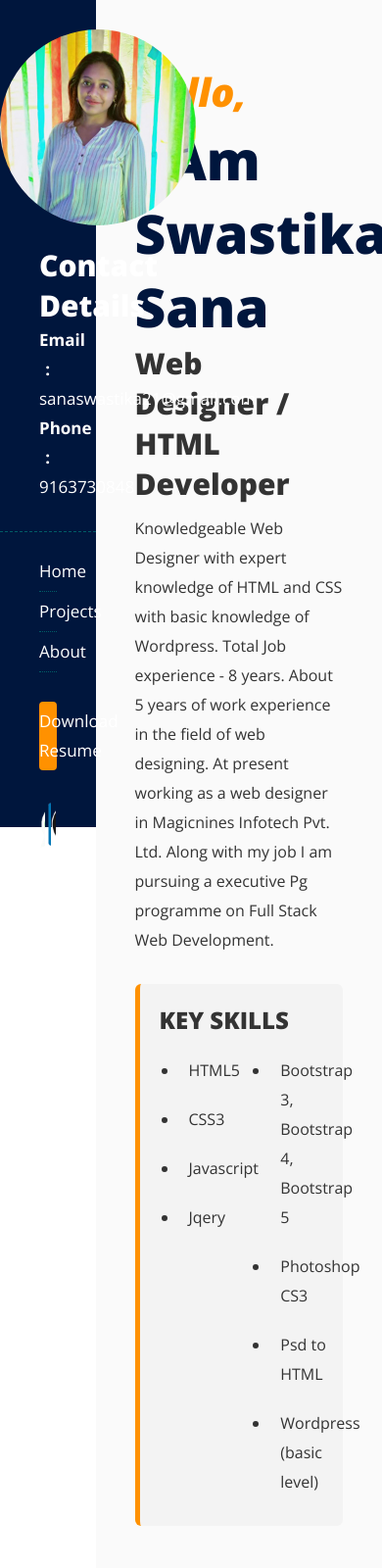
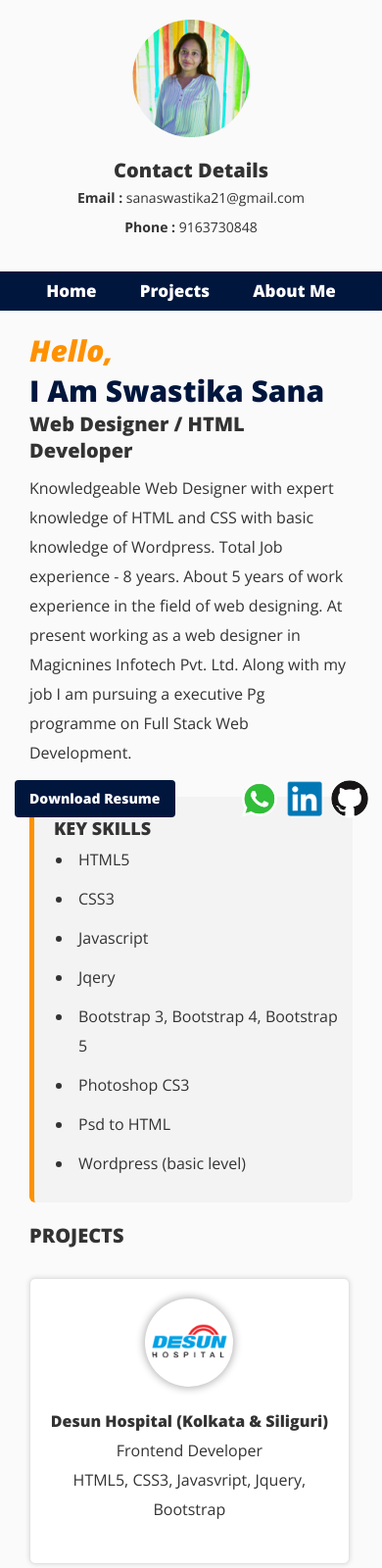
Before and after one commit to SanaProjects/portfolio.github.io, a plain HTML site: page index.html in a window 390 px wide. Shown: the top 1600 px of the page at 98% size. Drawn offline with nearby package versions, Linux system fonts and the light colour scheme.

Commit message:
change on 10-07-22

```diff
--- a/css/style.css
+++ b/css/style.css
@@ -57,7 +57,7 @@ hr{
     --secondary-color: #ff9100;
     --default-text-color: #333;
     --theme-color-hover: #003184;
-    --secondary-color-hover: #ffac3f;
+    --secondary-color-hover: #ff5e00;
 
 }
 
@@ -110,6 +110,18 @@ body{
 }
 /* ===========MARGIN END=============== */
 
+/* ===========Padding Setting=============== */
+
+.default-list.ptb-0 li{
+    padding-top: 0;
+    padding-bottom: 0;
+}
+.ptb-5, .default-list.ptb-5 li {
+    padding: 5px 0;
+}
+
+/* ===========Padding END=============== */
+
 .upper-text{
     text-transform: uppercase;
 }
@@ -139,7 +151,11 @@ body{
     border: 1px solid #e3e3e3;
     border-radius: 6px;
     box-shadow: 0 0 5px 0 #d6d6d6;
-
+    transition: 0.5s;
+}
+.gallery-item:hover{
+    /* box-shadow: 0 0 10px 0 var(--theme-color); */
+    border: 1px solid var(--theme-color);
 }
 .card{
     padding: 20px 10px;
@@ -153,7 +169,7 @@ body{
 
 .default-list li{
     list-style: disc;
-    padding: 10px;
+    padding: 5px;
     margin-left: 20px;
 }
 
@@ -166,13 +182,22 @@ body{
     padding: 10px 30px;
     border-radius: 4px;
     text-align: center;
+    transition: 0.5s;
 }
 .pm-btn a{
     background-color: var(--theme-color);
     color: #ffffff;
 }
+.pm-btn a:hover{
+    background-color: var(--theme-color-hover);
+
+}
 .sd-btn a{
     background-color: var(--secondary-color);
+    color: #ffffff;
+}
+.sd-btn a:hover{
+    background-color: var(--secondary-color-hover);
     color: #ffffff;
 }
 .red-btn a{
@@ -201,6 +226,7 @@ body{
     align-items: center;
     justify-content: center;
     margin-bottom: 20px;
+    transition: 0.5s;
 }
 
 .img-wrap-circle img{
@@ -251,6 +277,11 @@ body{
 
 .contact-details a{
     color: #ffffff;
+    transition: 0.5s;
+}
+.contact-details a:hover{
+    color: var(--secondary-color);
+
 }
 .left-side-bar hr{
     border-color: #005b65;
@@ -265,6 +296,10 @@ body{
     padding: 5px 0;
     display: block;
     border-bottom: 1px dotted #005b65;
+    transition: 0.5s;
+}
+.menu-list li a:hover{
+    color: var(--secondary-color);
 }
 
 .menu-list li.default-btn a{
@@ -277,12 +312,18 @@ body{
     padding: 0 40px;
 }
 .img-icon{
-    overflow: hidden;
+    /* overflow: hidden; */
     text-align: center;
+    transition: all 0.5s;
 }
+
 .img-icon img{
     width: 50px;
     height: 50px;
+    transition: all 0.5s ease-in-out;
+}
+.img-icon a:hover .icon{
+    transform: scale(1.2);
 }
 /* ===================================== */
 
@@ -304,6 +345,19 @@ body{
 
 .gallery-item{
     background-color: #ffffff;
+    position: relative;
+}
+.gallery-item:hover .img-wrap-circle{
+    box-shadow: 0 0 8px 1px var(--secondary-color);
+}
+.gallery-link{
+    position: absolute;
+    width: 100%;
+    height: 100%;
+    z-index: 1;
+    top: 0;
+    left: 0;
+    opacity: 0;
 }
 
 .gallery-item p{
@@ -318,3 +372,209 @@ body{
     padding-bottom: 20px;
     border-radius: 6px;
 }
+
+@media (max-width:1180px){
+    h1{
+        font-size: 45px;
+    }
+    h2{
+        font-size: 24px;
+    }
+    h3{
+        font-size: 20px;
+    }
+
+    .right-body-wrap h1 span{
+        font-size: 36px;
+    }
+    .contact-details {
+        padding: 0 5px;
+        margin-top: 20px;
+        text-align: center;
+        color: #ffffff;
+    }
+    .contact-details p {
+        font-size: 14px;
+    }
+
+    .nav-list, .link-list {
+        padding: 0 10px;
+    }
+    .profile-img-wrap, .profile-img-wrap img{
+        width: 120px;
+        height: 120px;
+    }
+    /* .gallery-item{
+        width: 49%;
+    } */
+}
+
+
+@media (max-width: 1024px){
+
+    h1{
+        font-size: 30px;
+    }
+    h2{
+        font-size: 20px;
+    }
+    h3{
+        font-size: 18px;
+    }
+
+    .right-body-wrap h1 span{
+        font-size: 30px;
+    }
+    .nav-list{
+        line-height: 0;
+    }
+
+    /* .para-row{
+        flex-direction: column;
+    } */
+    /* .para-col{
+        width: 100%;
+    }
+    .gallery-item{
+        width: 100%;
+    } */
+    .body-wrap{
+        flex-direction: column;
+    }
+    .right-body-wrap, .left-side-bar{
+        width: 100%;
+
+    }
+    .left-side-bar{
+        height: inherit;
+        position: inherit;
+        background-color: #fafafa;
+        padding: 20px 0 0 0;
+
+    }
+    .profile-img-wrap{
+        width: 100%;
+    }
+    .left-side-bar hr{
+        display: none;
+    }
+    .right-body-wrap {
+        margin-left: 0;
+        padding: 0 30px;
+    }
+
+    .nav-list{
+        background-color: var(--theme-color);
+        margin-top: 20px;
+
+    }
+    .link-list{
+        justify-content: flex-end;
+    }
+    .menu-list{
+        text-align: center;
+    }
+    .menu-list li{
+        display: inline-block;
+        padding: 15px 55px;
+    }
+    .menu-list li a{
+        border-bottom: none;
+        font-weight: 800;
+    }
+    .contact-details{
+        /* display: none; */
+        color: #333333;
+
+    }
+    .contact-details a{
+        color: #333333;
+    }
+    .menu-list .default-btn{
+        position: fixed;
+        bottom: 0;
+        width: 50%;
+        z-index: 1;
+        left: 0;
+        margin: 10px 30px;
+        padding: 0;
+        text-align: left;
+    }
+    .menu-list .default-btn a{
+        display: inline-block;
+        background-color: var(--theme-color);
+        padding: 20px;
+        padding: 4px 15px;
+        line-height: 30px;
+        font-size: 14px;
+
+    }
+
+    .link-list{
+        position: fixed;
+        bottom: 0;
+        width: 40%;
+        z-index: 1;
+        right: 0;
+    }
+    .img-icon{
+        padding: 0 10px;
+    }
+    .img-icon img{
+        width: 40px;
+        height: 40px;
+
+    }
+    .profile-img-wrap img{
+        width: 120px;
+        height: 120px;
+    }
+
+    .profile-img-wrap, .profile-img-wrap img{
+        width: 120px;
+        height: 120px;
+    }
+    .page-para{
+        padding-top: 20px;
+    }
+
+}
+
+@media (max-width: 800px){
+
+
+    .para-col{
+        width: 49%;
+    }
+    .gallery-item{
+        width: 49%;
+    }
+
+
+}
+
+@media (max-width: 566px){
+    .menu-list li {
+        padding: 15px 20px;
+    }
+    .para-row{
+        flex-direction: column;
+    }
+    .para-col{
+        width: 100%;
+    }
+    .gallery-item{
+        width: 100%;
+    }
+    .default-list.mt-10{
+        margin-top: 0;
+    }
+    .img-icon {
+        padding: 0 3px;
+    }
+    .menu-list .default-btn {
+        margin: 10px 15px;
+    }
+
+
+}
--- a/index.html
+++ b/index.html
@@ -26,19 +26,19 @@
                 <ul class="menu-list">
                     <li><a href="#home">Home</a></li>
                     <li><a href="#project">Projects</a></li>
-                    <li><a href="#about">About</a></li>
+                    <li><a href="#about">About Me</a></li>
                     <li class="default-btn sd-btn"><a href="#">Download Resume</a></li>
                 </ul>
             </div>
             <div class="link-list">
                 <div class="img-icon">
-                    <a href="#"><img src="./images/whatsapp-logo.png" alt=""></a>
+                    <a href="https://wa.me/919163730848" target="_blank"><img class="icon" src="./images/whatsapp-logo.png" alt=""></a>
                 </div>
                 <div class="img-icon">
-                    <a href="#"><img src="./images/linkedin-logo.png" alt=""></a>
+                    <a href="https://www.linkedin.com/in/swastika-sana-50b35b35/" target="_blank"><img class="icon" src="./images/linkedin-logo.png" alt=""></a>
                 </div>
                 <div class="img-icon">
-                    <a href="#"><img src="./images/github-logo.png" alt=""></a>
+                    <a href="https://github.com/SanaProjects/" target="_blank"><img class="icon" src="./images/github-logo.png" alt=""></a>
                 </div>
             </div>
 
@@ -94,9 +94,10 @@
                         <h4>Desun Hospital (Kolkata & Siliguri)</h4>
                         <p>Frontend Developer<br />
                             HTML5, CSS3, Javasvript, Jquery, Bootstrap</p>
-                        <div class="default-btn pm-btn">
+                        <a class="gallery-link" href="https://www.desunhospital.com/" target="_blank">View Link</a>
+                        <!-- <div class="default-btn pm-btn">
                             <a href="https://www.desunhospital.com/" target="_blank">View Link</a>
-                        </div>
+                        </div> -->
 
                     </div>
                     <div class="gallery-item">
@@ -105,10 +106,10 @@
                         </div>
                         <h4>Ruby General Hospital</h4>
                         <p>Frontend Developer<br />
-                            HTML5, CSS3, Javasvript, Jquery, Bootstrap</p>
-                        <div class="default-btn pm-btn">
-                            <a href="https://www.rubyhospital.com/" target="_blank">View Link</a>
-                        </div>
+                            HTML5, CSS3, Javasvript, Jquery</p>
+
+                            <a class="gallery-link" href="https://www.rubyhospital.com/" target="_blank">View Link</a>
+
 
                     </div>
                     <div class="gallery-item">
@@ -119,95 +120,103 @@
                         <h4>Tour De Sundarban</h4>
                         <p>Frontend Developer<br />
                             HTML5, CSS3, Javasvript, Jquery</p>
-                        <div class="default-btn pm-btn">
-                            <a href="https://www.tourdesundarbans.com/" target="_blank">View Link</a>
+                            <a class="gallery-link" href="https://www.tourdesundarbans.com/" target="_blank">View Link</a>
+
+                    </div>
+
+                    <div class="gallery-item">
+                        <div class="img-wrap-circle">
+                            <img src="./images/jg-logo.png" alt="Jeesa Gupta">
                         </div>
+
+                        <h4>JeesaGupta</h4>
+                        <p>Frontend Developer<br />
+                            HTML5, CSS3, Javasvript, Jquery, Bootstrap</p>
+                            <a class="gallery-link" href="https://www.jeesagupta.in/" target="_blank">View Link</a>
+
+                    </div>
+
+                    <div class="gallery-item">
+                        <div class="img-wrap-circle">
+                            <img src="./images/ncgb.png" alt="NCGB">
+                        </div>
+
+                        <h4>NCGB</h4>
+                        <p>Designer & Frontend Developer<br />
+                            HTML5, CSS3, Javasvript, Jquery, Bootstrap</p>
+                        <a class="gallery-link" href="https://ncgb.in/" target="_blank">View Link</a>
+
 
                     </div>
                     <div class="gallery-item">
                         <div class="img-wrap-circle">
-
-                            <img src="./images/logo.png" alt="Desun">
+                            <img src="./images/dr-manash-saha.png" alt="Ruby Hospital">
                         </div>
 
-                        <h4>Desun Hospital (Kolkata & Siliguri)</h4>
+                        <h4>Website For Dr. Manash Saha </h4>
                         <p>Frontend Developer<br />
                             HTML5, CSS3, Javasvript, Jquery, Bootstrap</p>
-                        <div class="default-btn pm-btn">
-                            <a href="https://ncgb.in/" target="_blank">View Link</a>
+                        <a class="gallery-link" href="http://interventionalradiologyforyou.com/" target="_blank">View Link</a>
+
+                    </div>
+
+                    <div class="gallery-item">
+                        <div class="img-wrap-circle">
+                            <img src="./images/logo-sattva.png" alt="Tour De Sundarban">
                         </div>
+                        <h4>Sattva Yoga</h4>
+                        <p>Frontend Developer<br />
+                            HTML5, CSS3, Javasvript, Jquery</p>
+                        <a class="gallery-link" href="https://www.sattvayog.com/" target="_blank">View Link</a>
 
                     </div>
                     <div class="gallery-item">
                         <div class="img-wrap-circle">
-
-                            <img src="./images/ruby-logo.png" alt="Ruby Hospital">
+                            <img src="./images/pjfoodlogo.png" alt="Tour De Sundarban">
                         </div>
-
-                        <h4>Ruby General Hospital</h4>
+                        <h4>Damyya PJ Foods</h4>
                         <p>Frontend Developer<br />
                             HTML5, CSS3, Javasvript, Jquery, Bootstrap</p>
-                        <div class="default-btn pm-btn">
-                            <a href="http://interventionalradiologyforyou.com/" target="_blank">View Link</a>
-                        </div>
+                        <a class="gallery-link" href="https://www.pjfoods.in/" target="_blank">View Link</a>
 
                     </div>
                     <div class="gallery-item">
                         <div class="img-wrap-circle">
-
-                            <img src="./images/tourdesundarban.jpg" alt="Tour De Sundarban">
-                        </div>
-
-                        <h4>Tour De Sundarban</h4>
-                        <p>Frontend Developer<br />
-                            HTML5, CSS3, Javasvript, Jquery</p>
-                        <div class="default-btn pm-btn">
-                            <a href="https://www.jeesagupta.in/" target="_blank">View Link</a>
-                        </div>
-
-                    </div>
-                    <div class="gallery-item">
-                        <div class="img-wrap-circle">
-
-                            <img src="./images/tourdesundarban.jpg" alt="Tour De Sundarban">
+                            <img src="./images/bleubury.png" alt="Tour De Sundarban">
                         </div>
                         <h4>Tour De Sundarban</h4>
                         <p>Frontend Developer<br />
                             HTML5, CSS3, Javasvript, Jquery</p>
-                        <div class="default-btn pm-btn">
-                            <a href="https://www.jeesagupta.in/" target="_blank">View Link</a>
-                        </div>
+                        <a class="gallery-link" href="https://www.bleubury.in/" target="_blank">View Link</a>
 
                     </div>
                 </div>
             </div>
 
             <div id="about" class="page-para">
-                <h2 class="upper-text mb-30">About</h2>
-                <p>Knowledgeable Web Designer with expert knowledge of HTML and CSS with basic knowledge of Wordpress.
-                    Total Job experience - 8 years. About 5 years of work experience in the field of web designing. At
-                    present working as a web designer in Magicnines Infotech Pvt. Ltd. Along with my job I am pursuing a
-                    executive Pg programme on Full Stack Web Development.</p>
+                <h2 class="upper-text mb-30">About Me</h2>
+                <p>I am from Hooghly, West Bengal (near Kolkata). I completed my graduation from Calcutta University in the year 2010. After completing my graduation I did Post Graduate Diploma in Image editing and Animation from Jadavpur University. Then Started a job on MANAGEMENT & COMPUTER CONSULTANTS PVT. LTD. as an Operator where my main role was editing images. Along with this job I did a certificate course in Web Designing. After completing this course I started a Job on MAGICNINES INFOTECH PVT. LTD as a Web Designer and serving the company till now. At present, I am staying at Telengana and doing my job in remote mode and pursuing an Executive PG program in Full Stack Web Development along with my job.</p>
 
                 <div class="mb-50 left-side-border">
                     <h3 class="upper-text mb-10">Job Experience</h3>
                     <h4 class="company-name">MAGICNINES INFOTECH PVT. LTD</h4>
                     <div><b>Tenure:</b> 2017 March - Present<br />
-                        <b>Location:</b> Kolkata (Remote)<br />
-                        <b>Role:</b> Web Designer: To design and coding Web Pages for clients, Updating regular updates
+                        <b>Location:</b> Kolkata (Remote from 2020)<br />
+                        <b>Role:</b> Web Designer: To design and coding Website, Landing Pages for clients, Updating regular updates
                         and changes on website using HTML, CSS, Bootstrap, Javascript & JQuery .
+                        <b><a href="#project">Projects Handled :</a></b>
                     </div>
-                    <div class="default-btn pm-btn">
+                    <!-- <div class="default-btn pm-btn">
                         <a href="#project">Projects</a>
-                    </div>
+                    </div> -->
                     <hr class="mtb-20">
 
                     <h4 class="company-name">MANAGEMENT & COMPUTER CONSULTANTS PVT. LTD.</h4>
                     <div>
                         <b>Tenure:</b> 2014 February - 2017 February (3 years, 1 month.) <br />
-                        <b>Location:</b> Kolkata (Remote)<br />
+                        <b>Location:</b> Kolkata <br />
                         <b>Role:</b> Operator.<br />
-                        <b>OPERATIONS HANDLED:</b><br />
+                        <b>Operations Handled:</b><br />
                         <ul class="default-list">
                             <li>Editing Photo for “Digitization and Archival of Documents”, a project of Management and
                                 Computer Consultants Company. I have edited approximately 300 images every day and
@@ -241,10 +250,9 @@
                         <b>Nationality:</b> Indian<br />
                         <b>Marital Status:</b> Married<br />
                         <b>Hobbies:</b><br />
-                        <ul class="default-list">
+                        <ul class="default-list ptb-0">
                             <li>Using online tutorials to develop my skills</li>
-                            <li>Internet Surfing.</li>
-                            <li>Designing E-Cards, WhatsApp Invitation cards for friends</li>
+                            <li>Designing E-Cards</li>
                             <li>Travelling</li>
                         </ul>
                     </div>
```
Also changed, not shown: images/bleubury.png (added), images/jg-logo.jpg (added), images/jg-logo.png (added), images/logo-blue.png (added), images/logo-sattva.png (added), images/ncgb.png, images/pjfoodlogo.png (added).
